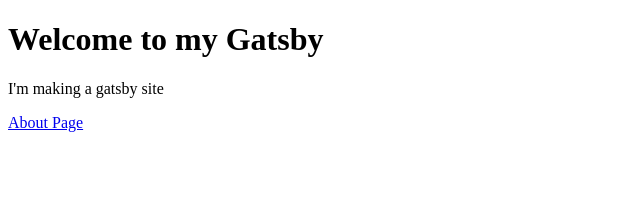
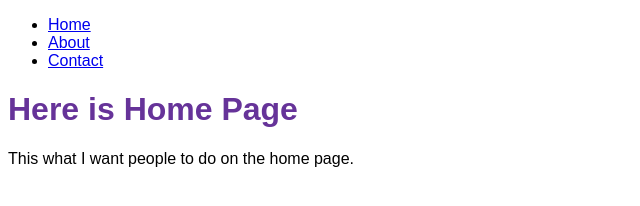
Before and after one commit to engti/gatsby_starter, a Gatsby site: page / in a window 1280 px wide. Shown: the whole page, without its empty margins (0-640 px from the left). Built offline with nearby package versions, Linux system fonts and the light colour scheme; Gatsby itself is replaced by a stand-in of ours.

Commit message:
update layout as component

```diff
--- a/package.json
+++ b/package.json
@@ -15,8 +15,9 @@
     "clean": "gatsby clean"
   },
   "dependencies": {
-    "gatsby": "^3.14.3",
+    "gatsby": "^2.32.13",
     "react": "^17.0.1",
-    "react-dom": "^17.0.1"
+    "react-dom": "^17.0.1",
+    "react-helmet": "^6.1.0"
   }
 }
--- /dev/null
+++ b/src/components/layout.js
@@ -0,0 +1,25 @@
+import * as React from "react"
+import { container, heading, navLinks, navLinkItem, navLinkText  } from "./layout.module.css"
+import { Link } from "gatsby"
+
+console.log("container", container)
+
+
+const Layout = ({pageTitle, pageHeading, children}) => {
+    return(
+        <main className = {container}>
+            <title>{pageTitle}</title>
+            <nav>
+                <ul className={navLinks}>
+                    <li className={navLinkItem}><Link to="/" className={navLinkText}>Home</Link></li>
+                    <li className={navLinkItem}><Link to="/about" className={navLinkText}>About</Link></li>
+                    <li className={navLinkItem}><Link to="/contact" className={navLinkText}>Contact</Link></li>
+                </ul>
+            </nav>
+            <h1 className={heading}>{pageHeading}</h1>
+            {children}
+        </main>
+    )
+}
+
+export default Layout
--- /dev/null
+++ b/src/components/layout.module.css
@@ -0,0 +1,23 @@
+.container {
+    margin: auto;
+    max-width: 500;
+    font-family: sans-serif;
+}
+
+.heading {
+    color: rebeccapurple;
+}
+
+.nav-links {
+    display: flex;
+    list-style: none;
+    padding-left: 0;
+}
+
+.nav-link-item {
+    padding-right: 2rem;
+}
+
+.nav-link-text {
+    color: black;
+}
--- a/src/pages/index.js
+++ b/src/pages/index.js
@@ -1,17 +1,12 @@
 import* as React from "react"
-import { Link } from "gatsby"
+import Layout from "../components/layout"
 
 const HomePage = () => {
   return(
-    <main>
-      <title>Home Page</title>
-      <h1>Welcome to my Gatsby</h1>
-      <p>I'm making a gatsby site</p>
-      <Link to="/about">
-        About Page
-      </Link>
-    </main>
-  )
+    <Layout pageHeading="Here is Home Page" pageTitle="Home Page">
+        This what I want people to do on the home page.
+    </Layout>
+)
 }
 
 export default HomePage
```
Also changed, not shown: src/pages/about.js (+4 -9 lines), src/pages/contact.js (added, +12 -0 lines), 1 other file.
